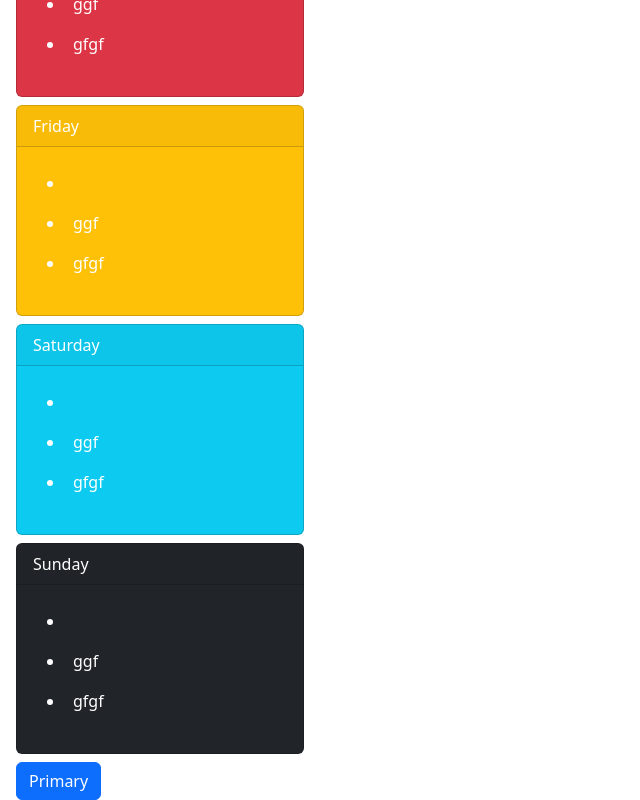
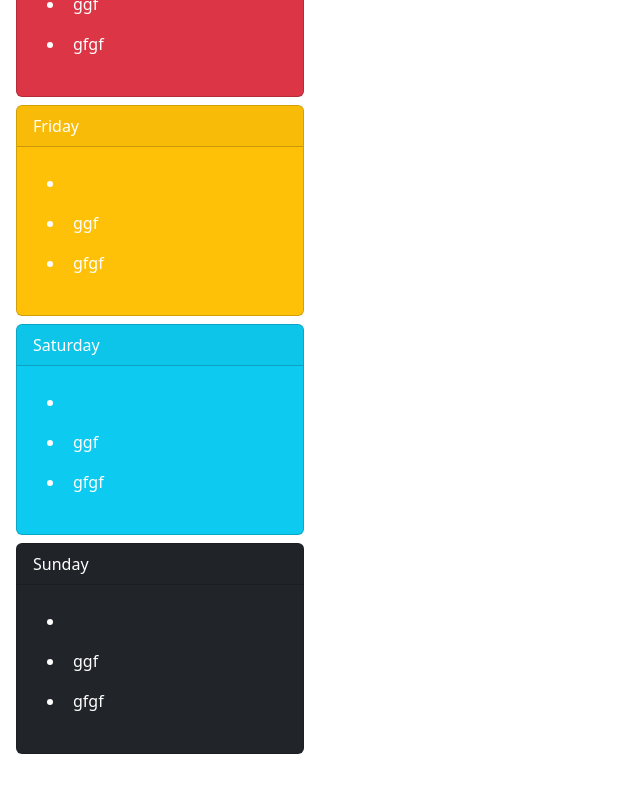
Before and after one commit to Claudia00022/to-do-list-app, a React (Create React App) app: page / in a window 1280 px wide. Shown: the part 1487-2287 px from the top of the page, without its empty margins (0-640 px from the left). After the commit the page ends 2249 px from the top, so only its background shows below. Built offline with nearby package versions, Linux system fonts and the light colour scheme; a web font is replaced by a local one.

Commit message:
Deleted unwanted button

```diff
--- a/src/components/BgColorExample.jsx
+++ b/src/components/BgColorExample.jsx
@@ -62,7 +62,7 @@ function BgColorExample(props) {
           </Card.Body>{" "}
         </Card>
       ))}{" "}
-      <Button variant="primary"> Primary </Button>{" "}
+
     </>
   );
 }
```
